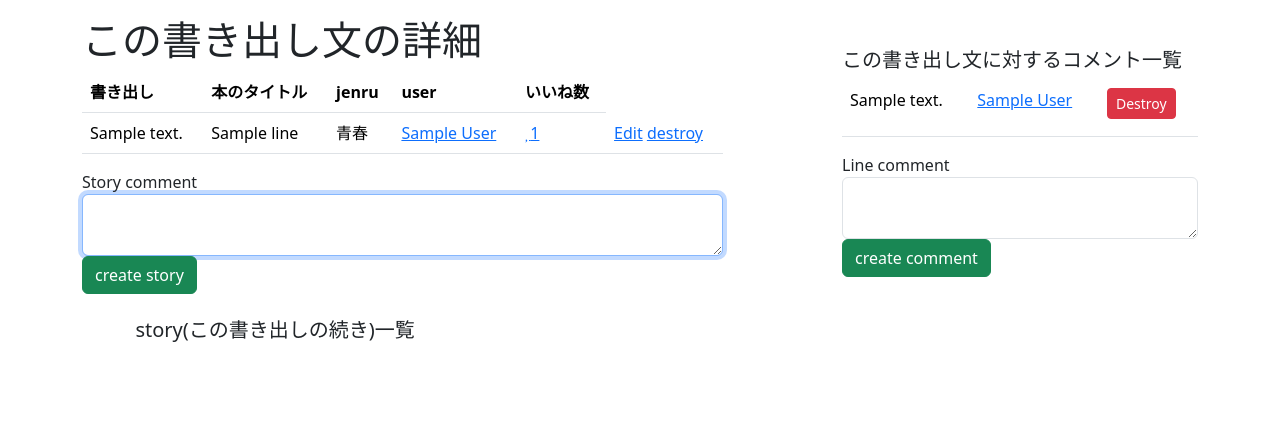
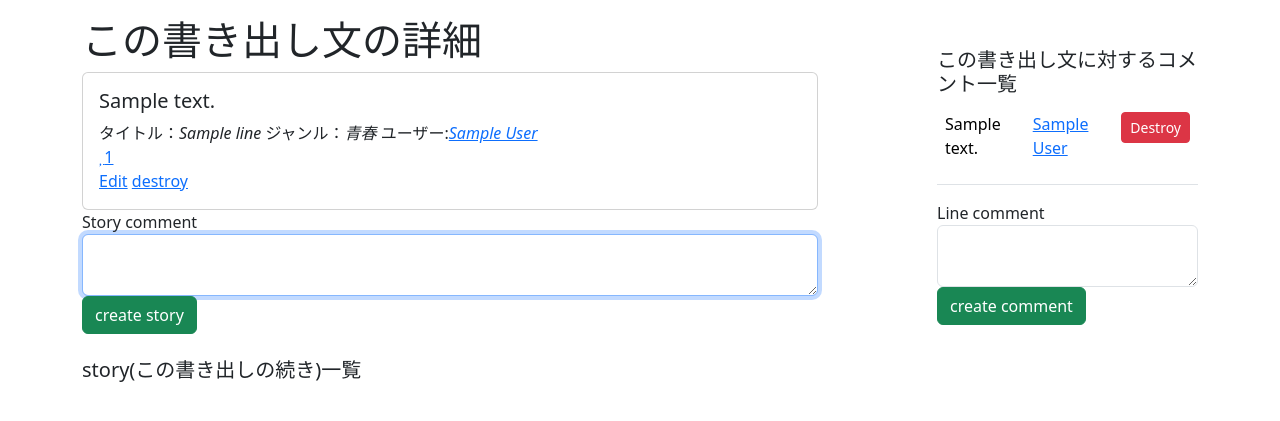
Before and after one commit to Kashuu-kaba/first-line, a Rails app: page /lines/1 in a window 1280 px wide. Shown: the part 114-535 px from the top of the page. Run offline with Rails 7, Linux system fonts and the light colour scheme; a user stored in the database is signed in; tables that the repository leaves empty hold one stand-in row (values such as "Sample post"); style sheets or scripts are compiled from the project's sources; some libraries are stand-ins or nearby versions.

Commit message:
6/23 commit

```diff
--- a/app/views/lines/show.html.erb
+++ b/app/views/lines/show.html.erb
@@ -1,27 +1,17 @@
 <div class="container">
   <div class="row">
-    <div class="col-md-7 my-3">
+    <div class="col-md-8 my-3">
       <h1>この書き出し文の詳細</h1>
 
-      <table class="table">
-        <thead>
-          <tr>
-            <th>書き出し</th>
-            <th>本のタイトル</th>
-            <th>jenru</th>
-            <th>user</th>
-            <th>いいね数</th>
-          </tr>
-        </thead>
-
-        <tbody>
-          <tr>
-            <td><%= @line.content %></td>
-            <td><%= @line.book_title %></td>
-            <td><%= @line.jenru %></td>
-            <td><%= link_to @line.user.name, user_path(@line.user.id) %></td>
-        <!-- %= @line.type.category %-->
-            <td>
+      <div class="card">
+          <div class="card-body">
+            <h5 class="card-text"><%= @line.content %></h5>
+            <div class="card-text ">
+              タイトル：<i><%= @line.book_title %></i>
+              ジャンル：<i><%= @line.jenru %></i>
+              ユーザー:<i><%= link_to @line.user.name, user_path(@line.user_id) %></i>
+            </div>
+            <a>
               <% if @line.favorited_by?(current_user) %>
                 <%= link_to line_favorites_path(@line), method: :delete do %>
                   <i class="fas fa-heart"></i><%= @line.favorites.count%>
@@ -31,38 +21,35 @@
                   <i class="far fa-heart"></i><%= @line.favorites.count%>
                 <% end %>
               <% end %>
-            </td>
-
-            <td>
+            </a>
+            <p class="card-text">
               <% if @line.user_id == current_user.id %>
                 <%= link_to "Edit", edit_line_path(@line) %>
                 <%= link_to "destroy", line_path(@line), method: :delete, data: {confirm: "削除しますか？"} %>
-              <% end %>
-            </td>
-          </tr>
-        </tbody>
-      </table>
+            <% end %>
+            </p>
+          </div>
+      </div>
+
     <%= render "layouts/error", obj:@new_story %>
     <%= render "lines/first_story", line:@line, class:"my-4" %>
 
-      <div class="col-md-10 mx-auto">
+      <div class="col-md-12 mx-auto">
         <h5 class="mt-4">story(この書き出しの続き)一覧</h5>
-        <table class="table">
-          <tbody>
-            <% @first_stories.each do |story| %>
-              <tr>
-                <td>
-                  <p><%= link_to story.story_comment, line_story_path(@line.id, story.id) %></p>
-                </td>
-                <td>
-                  <p><%= story.user.name %></p>
-                </td>
-            <% end %>
-          </tbody>
-        </table>
+            <div class="row">
+              <% @first_stories.each do |story| %>
+                <div class="card col-6">
+                  <div class="card-body">
+                    <p class="card-text"><%= link_to story.story_comment, line_story_path(@line.id, story.id) %></p>
+                    <p class="card-text"><%= story.user.name %></p>
+                  </div>
+                </div>
+              <% end %>
+            </div>
       </div>
     </div>
-    <div class="col-md-4 offset-md-1 my-5">
+
+    <div class="col-md-3 offset-md-1 my-5">
     <h5>この書き出し文に対するコメント一覧</h5>
       <table class="table">
         <tbody>
```
Also changed, not shown: app/views/lines/index.html.erb (+10 -24 lines), app/views/stories/show.html.erb (+43 -41 lines), app/views/users/show.html.erb (+12 -15 lines), config/routes.rb (line endings or trailing spaces).
